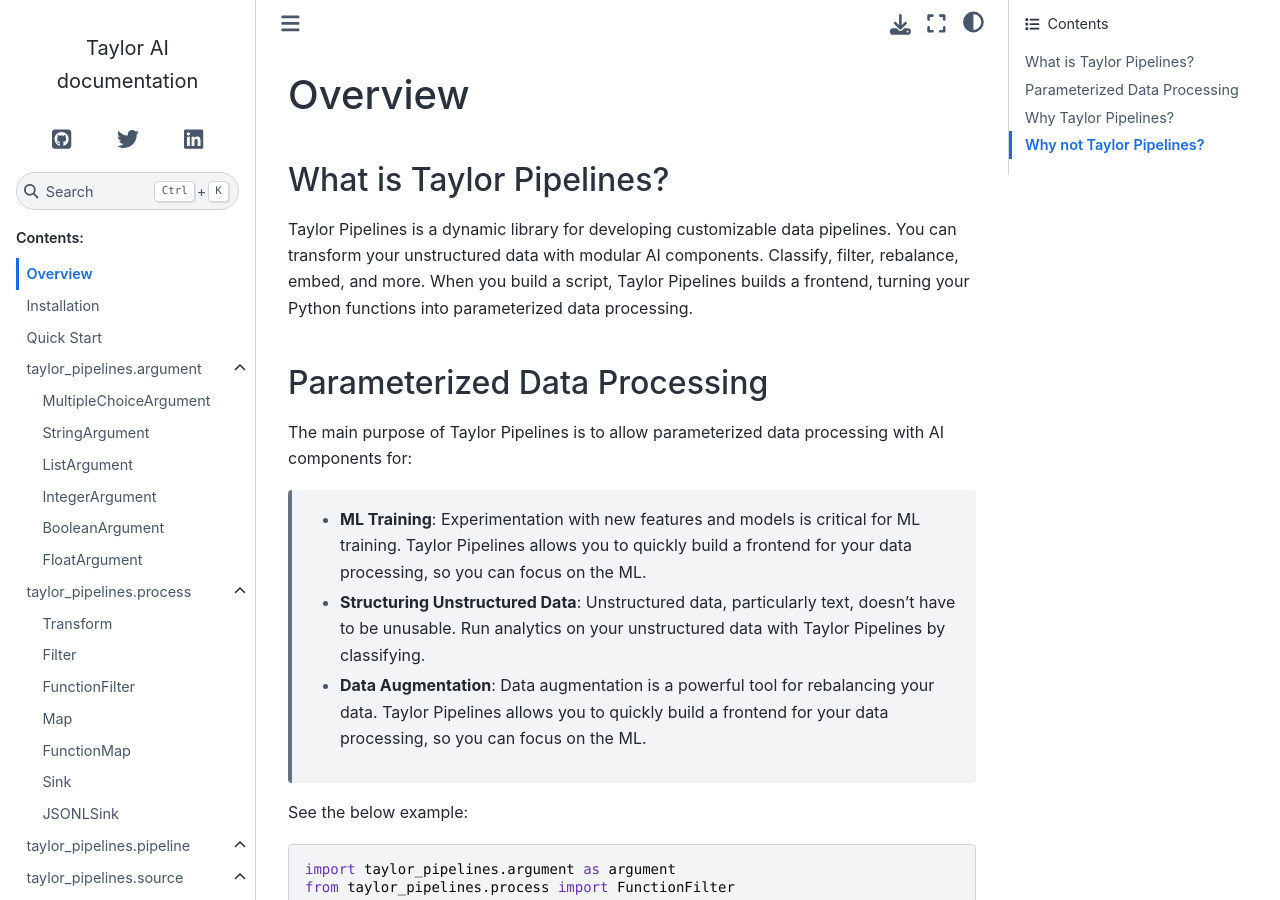
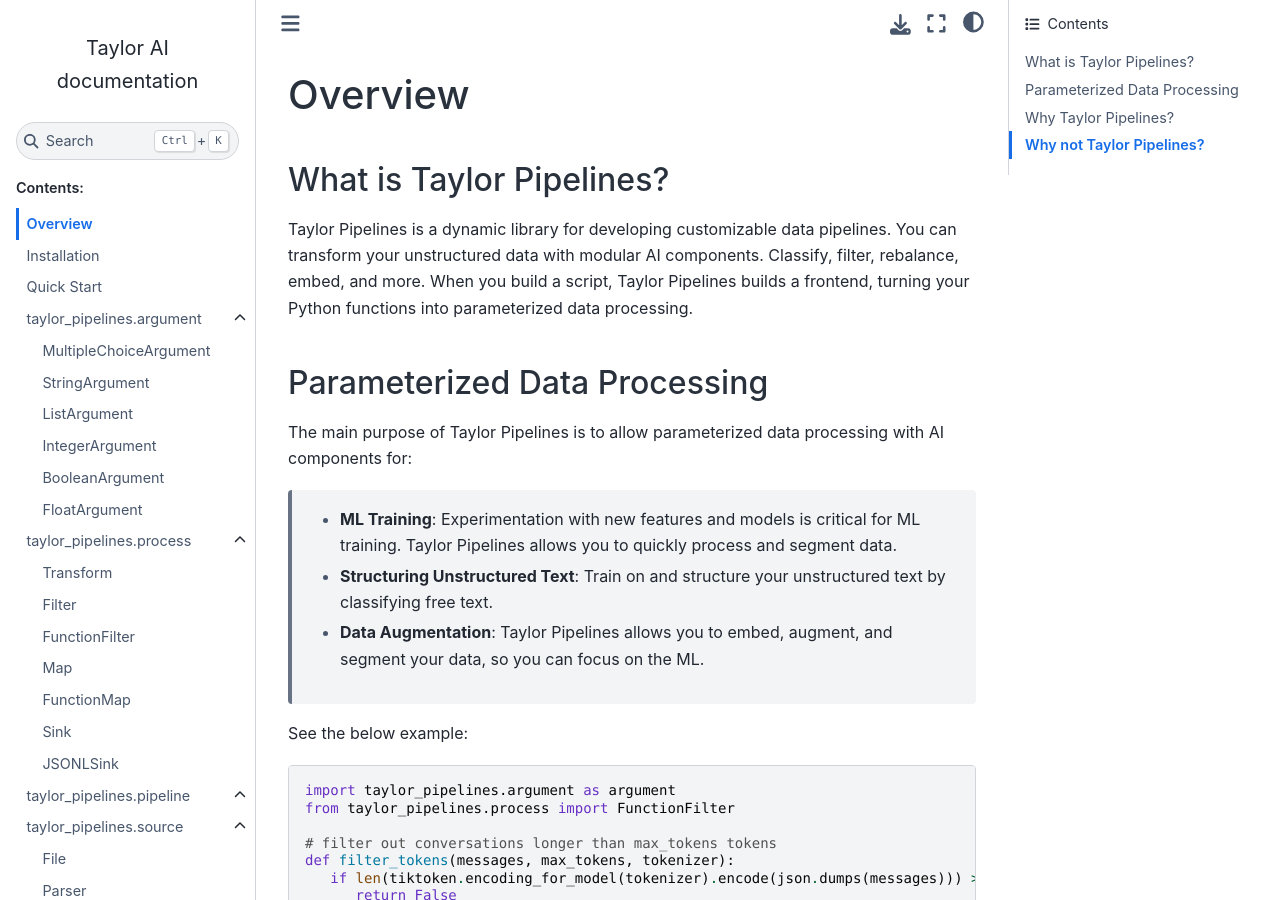
Before and after one commit to taylorai/taylor-pipelines, a Sphinx documentation site: the page built from docs/overview.rst, in a window 1280 px wide and 900 px high. Built offline with Sphinx 7.4.7 and the Sphinx Book theme 1.1.4, drawn with Linux system fonts in a browser that asks for light colours; pages that are not in the unit, such as notebooks, are missing from menus.

Commit message:
posthog on docs

```diff
--- a/docs/conf.py
+++ b/docs/conf.py
@@ -15,7 +15,7 @@
 copyright = "Taylor AI, Inc., 2023"
 author = "Benjamin Anderson & Brian Kim"
 
-html_favicon = '_static/favicon.ico'
+html_favicon = "_static/favicon.ico"
 
 
 # -- General configuration ---------------------------------------------------
@@ -30,6 +30,21 @@
     "sphinx_favicon",  # Add favicon
 ]
 
+html_context = {
+    "extra_html": """
+    <script>
+        !function(t,e){var o,n,p,r;e.__SV||(window.posthog=e,e._i=[],e.init=function(i,s,a){function g(t,e){var o=e.split(".");2==o.length&&(t=t[o[0]],e=o[1]),t[e]=function(){t.push([e].concat(Array.prototype.slice.call(arguments,0)))}}(p=t.createElement("script")).type="text/javascript",p.async=!0,p.src=s.api_host+"/static/array.js",(r=t.getElementsByTagName("script")[0]).parentNode.insertBefore(p,r);var u=e;for(void 0!==a?u=e[a]=[]:a="posthog",u.people=u.people||[],u.toString=function(t){var e="posthog";return"posthog"!==a&&(e+="."+a),t||(e+=" (stub)"),e},u.people.toString=function(){return u.toString(1)+".people (stub)"},o="capture identify alias people.set people.set_once set_config register register_once unregister opt_out_capturing has_opted_out_capturing opt_in_capturing reset isFeatureEnabled onFeatureFlags getFeatureFlag getFeatureFlagPayload reloadFeatureFlags group updateEarlyAccessFeatureEnrollment getEarlyAccessFeatures getActiveMatchingSurveys getSurveys onSessionId".split(" "),n=0;n<o.length;n++)g(u,o[n]);e._i.push([i,s,a])},e.__SV=1)}(document,window.posthog||[]);
+        posthog.init(process.env.NEXT_PUBLIC_POSTHOG_KEY,{api_host:process.env.NEXT_PUBLIC_POSTHOG_HOST})
+    </script>
+    """
+}
+
+
+# Ensure that the extra HTML is added to every page
+def setup(app):
+    app.add_config_value("extra_html", "", "html")
+
+
 templates_path = ["_templates"]
 exclude_patterns = ["_build", "Thumbs.db", ".DS_Store"]
 autodoc_typehints = "both"
@@ -37,28 +52,10 @@
 
 highlight_language = "python"
 
-
 html_theme_options = {
     "show_navbar_depth": 2,
     "repository_url": "https://github.com/taylorai/taylor-pipelines",
     "use_issues_button": False,
-    "icon_links": [
-        {
-            "name": "GitHub",
-            "url": "https://github.com/taylorai/taylor-pipelines",
-            "icon": "fab fa-github-square",
-        },
-        {
-            "name": "Twitter",
-            "url": "https://twitter.com/TryTaylor_AI",
-            "icon": "fab fa-twitter",
-        },
-        {
-            "name": "LinkedIn",
-            "url": "https://www.linkedin.com/company/taylor-ai/",
-            "icon": "fab fa-linkedin",
-        },
-    ],
 }
 
 # -- Options for HTML output -------------------------------------------------
--- a/docs/installation.rst
+++ b/docs/installation.rst
@@ -1,7 +1,5 @@
 Installation
 =================
-
-Taylor Pipelines is a versatile and scalable library allowing seamless and efficient handling of datasets, classification, filtering, model embedding, clustering, and more. Below are the steps to install.
 
 Prerequisites
 -------------
--- a/docs/overview.rst
+++ b/docs/overview.rst
@@ -13,9 +13,9 @@
 --------------------------------------
 The main purpose of Taylor Pipelines is to allow parameterized data processing with AI components for:
 
-   - **ML Training**: Experimentation with new features and models is critical for ML training. Taylor Pipelines allows you to quickly build a frontend for your data processing, so you can focus on the ML.
-   - **Structuring Unstructured Data**: Unstructured data, particularly text, doesn't have to be unusable. Run analytics on your unstructured data with Taylor Pipelines by classifying.
-   - **Data Augmentation**: Data augmentation is a powerful tool for rebalancing your data. Taylor Pipelines allows you to quickly build a frontend for your data processing, so you can focus on the ML.
+   - **ML Training**: Experimentation with new features and models is critical for ML training. Taylor Pipelines allows you to quickly process and segment data.
+   - **Structuring Unstructured Text**: Train on and structure your unstructured text by classifying free text.
+   - **Data Augmentation**: Taylor Pipelines allows you to embed, augment, and segment your data, so you can focus on the ML.
 
 See the below example:
 
```
